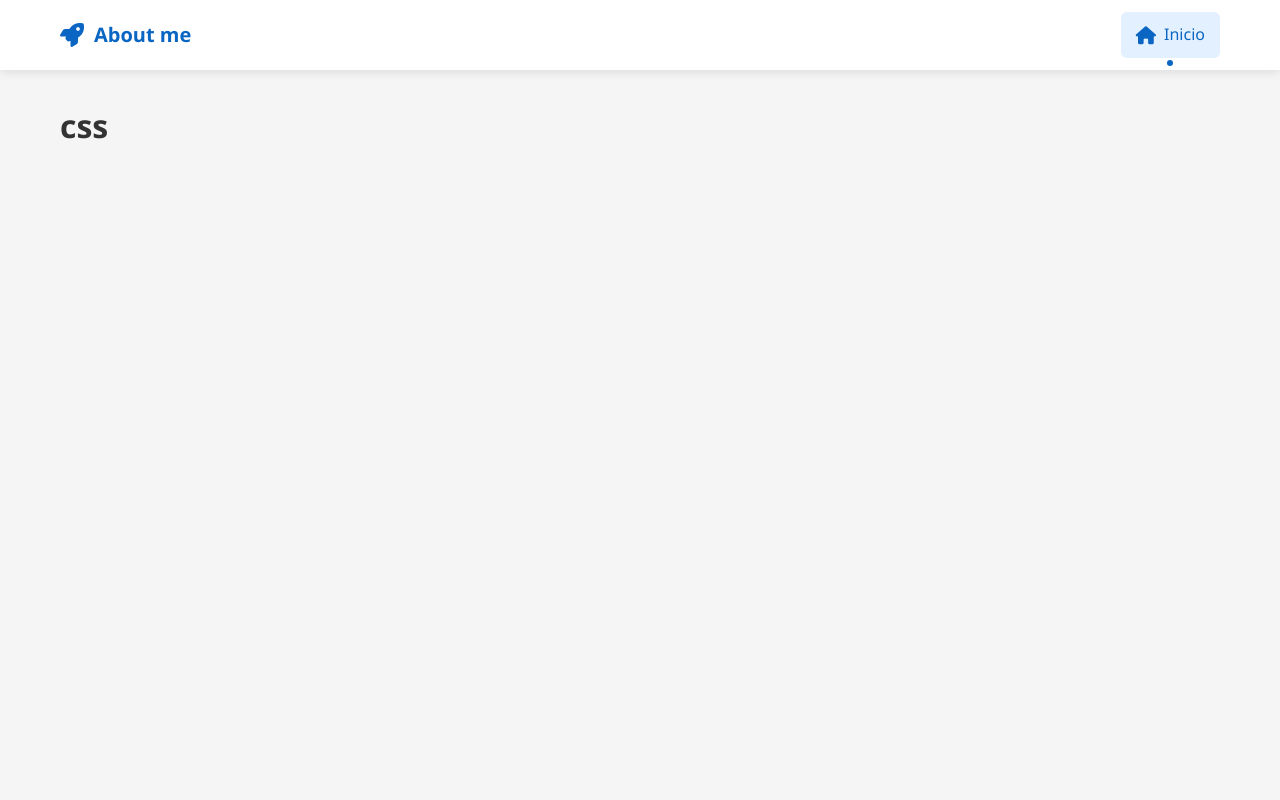
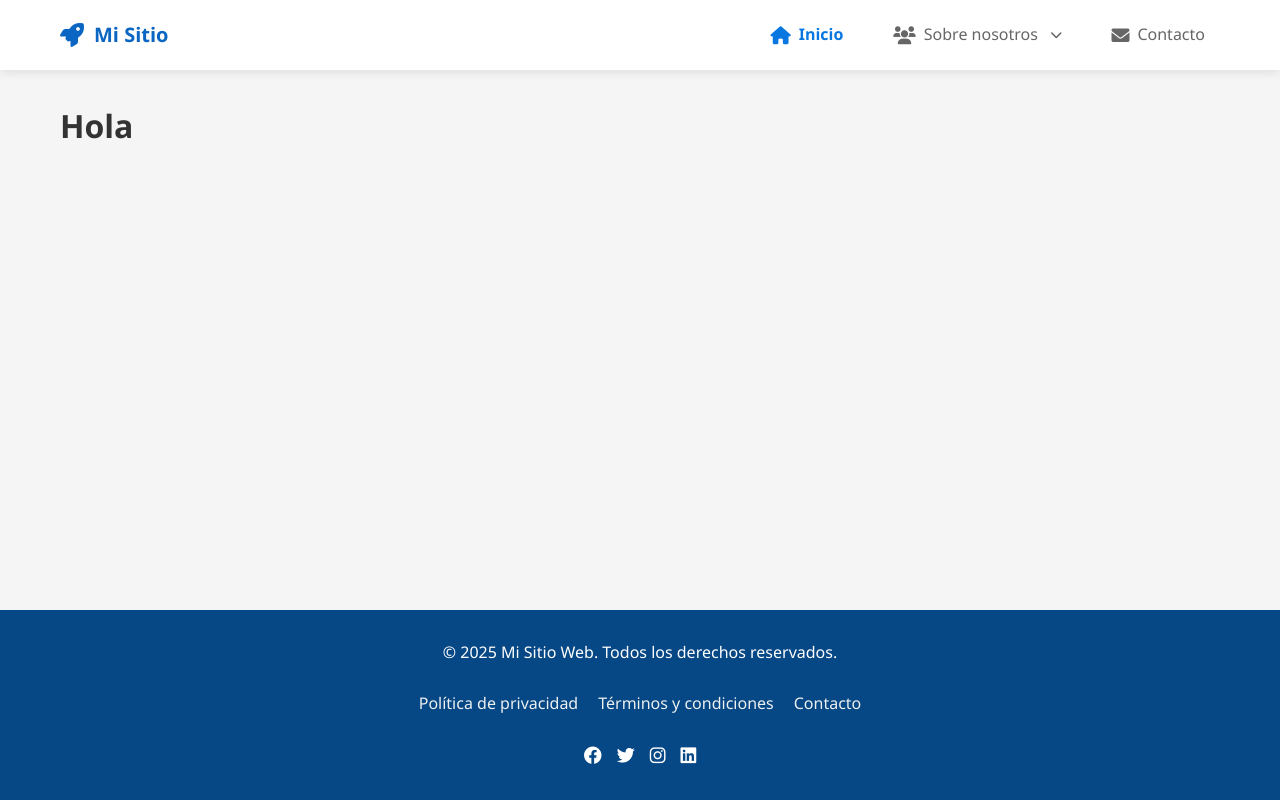
Before and after one commit to julian20palacios/PolarisWear, a Flask app: page /inicio/ in a window 1280 px wide. Run offline with Flask 3, Linux system fonts and the light colour scheme.

Commit message:
modificaciones de la barra de navegacion

```diff
--- a/static/css/navbar.css
+++ b/static/css/navbar.css
@@ -8,9 +7,9 @@
     --card-shadow: 0 2px 8px rgba(0, 0, 0, 0.1);
     --transition: all 0.3s ease;
     --navbar-height: 70px;
+    --active-color: #0877df;
 }
 
-/* Base Styles */
 * {
     margin: 0;
     padding: 0;
@@ -23,6 +22,9 @@ body {
     line-height: 1.6;
     background-color: #f5f5f5;
     padding-top: var(--navbar-height);
+    display: flex;
+    flex-direction: column;
+    min-height: 100vh;
 }
 
 a {
@@ -65,10 +66,6 @@ a {
 
 .brand-icon {
     font-size: 24px;
-    transition: var(--transition);
-}
-
-.brand-text {
     transition: var(--transition);
 }
 
@@ -106,10 +103,6 @@ a {
     transition: var(--transition);
 }
 
-.nav-text {
-    transition: var(--transition);
-}
-
 .nav-link:hover {
     color: var(--primary-color);
     background-color: #e3f0ff;
@@ -119,24 +112,83 @@ a {
     transform: scale(1.1);
 }
 
+/* Active link style */
 .nav-link.active {
+    color: var(--active-color);
+    font-weight: 600;
+}
+
+.nav-link.active .nav-icon {
+    color: var(--active-color);
+}
+
+.dropdown-menu {
+    position: absolute;
+    top: 100%;
+    left: 0;
+    width: 220px;
+    background-color: white;
+    border-radius: 8px;
+    box-shadow: var(--card-shadow);
+    list-style: none;
+    padding: 10px 0;
+    opacity: 0;
+    visibility: hidden;
+    transform: translateY(10px);
+    transition: var(--transition);
+    z-index: 1001;
+}
+
+.dropdown:hover .dropdown-menu {
+    opacity: 1;
+    visibility: visible;
+    transform: translateY(0);
+}
+
+.dropdown-item {
+    padding: 5px 0;
+}
+
+.dropdown-link {
+    display: flex;
+    align-items: center;
+    gap: 10px;
+    padding: 8px 20px;
+    color: var(--text-light);
+    transition: var(--transition);
+}
+
+.dropdown-icon {
+    font-size: 16px;
+    color: var(--primary-color);
+    width: 20px;
+    text-align: center;
+}
+
+.dropdown-link:hover {
     color: var(--primary-color);
     background-color: #e3f0ff;
 }
 
-.nav-link.active::after {
-    content: '';
-    position: absolute;
-    bottom: -8px;
-    left: 50%;
-    transform: translateX(-50%);
-    width: 6px;
-    height: 6px;
-    border-radius: 50%;
-    background-color: var(--primary-color);
+.dropdown-link.active {
+    color: var(--active-color);
+    font-weight: 600;
 }
 
-/* Mobile Menu Toggle */
+.dropdown-link.active .dropdown-icon {
+    color: var(--active-color);
+}
+
+.dropdown-arrow {
+    font-size: 12px;
+    margin-left: 5px;
+    transition: var(--transition);
+}
+
+.dropdown:hover .dropdown-arrow {
+    transform: rotate(180deg);
+}
+
 .navbar-toggle {
     display: none;
     flex-direction: column;
@@ -155,15 +207,66 @@ a {
     transition: var(--transition);
 }
 
-/* Main Content */
 .main-content {
     max-width: 1200px;
-    margin: 0 auto;
-    padding: 30px 20px;
-    min-height: calc(100vh - var(--navbar-height));
+    margin: 30px auto;
+    padding: 0 20px;
+    flex: 1;
+    width: 100%;
 }
 
-/* Responsive Design */
+.site-footer {
+    background-color: #064785;
+    color: white;
+    padding: 30px 0;
+    margin-top: auto;
+}
+
+.footer-container {
+    max-width: 1200px;
+    margin: 0 auto;
+    padding: 0 20px;
+}
+
+.footer-content {
+    display: flex;
+    flex-direction: column;
+    align-items: center;
+    text-align: center;
+    gap: 15px;
+}
+
+.footer-links {
+    display: flex;
+    gap: 20px;
+    margin: 10px 0;
+}
+
+.footer-links a {
+    color: #ecf0f1;
+    transition: var(--transition);
+}
+
+.footer-links a:hover {
+    color: #b3d4ff;
+}
+
+.social-icons {
+    display: flex;
+    gap: 15px;
+}
+
+.social-icons a {
+    color: white;
+    font-size: 18px;
+    transition: var(--transition);
+}
+
+.social-icons a:hover {
+    color: #b3d4ff;
+    transform: translateY(-3px);
+}
+
 @media (max-width: 768px) {
     .navbar-toggle {
         display: flex;
--- a/templates/index.html
+++ b/templates/index.html
@@ -1,9 +1,7 @@
 {% extends "navbar.html" %}
-{% block title %}Titulo{% endblock %}
+
+{% block title %}Inicio - Mi Sitio{% endblock %}
+
 {% block content %}
-
-<script src="/static/js/inicio.js"></script>
-<link rel="stylesheet" href="/static/css/index.css">
-<h1>css</h1>
-
+<h1>Hola</h1>
 {% endblock %}
--- a/templates/navbar.html
+++ b/templates/navbar.html
@@ -6,13 +6,14 @@
     <title>{% block title %}{% endblock %}</title>
     <link rel="stylesheet" href="https://cdnjs.cloudflare.com/ajax/libs/font-awesome/6.0.0-beta3/css/all.min.css">
     <link rel="stylesheet" href="/static/css/navbar.css">
+    {% block extra_css %}{% endblock %}
 </head>
 <body>
     <nav class="navbar">
         <div class="navbar-container">
             <a href="/inicio/" class="navbar-brand">
                 <i class="fas fa-rocket brand-icon"></i>
-                <span class="brand-text">About me</span>
+                <span class="brand-text">Mi Sitio</span>
             </a>
             <div id="mobile-menu" class="navbar-toggle">
                 <span class="toggle-bar"></span>
@@ -26,12 +27,67 @@
                         <span class="nav-text">Inicio</span>
                     </a>
                 </li>
+                <li class="nav-item dropdown">
+                    <a href="#" class="nav-link dropdown-toggle">
+                        <i class="fas fa-users nav-icon"></i>
+                        <span class="nav-text">Sobre nosotros</span>
+                        <i class="fas fa-chevron-down dropdown-arrow"></i>
+                    </a>
+                    <ul class="dropdown-menu">
+                        <li class="dropdown-item">
+                            <a href="/quienes-somos/" class="dropdown-link">
+                                <i class="fas fa-question-circle dropdown-icon"></i>
+                                <span>Quiénes somos</span>
+                            </a>
+                        </li>
+                        <li class="dropdown-item">
+                            <a href="/que-hacemos/" class="dropdown-link">
+                                <i class="fas fa-tasks dropdown-icon"></i>
+                                <span>Qué hacemos</span>
+                            </a>
+                        </li>
+                        <li class="dropdown-item">
+                            <a href="/hace-cuanto/" class="dropdown-link">
+                                <i class="fas fa-clock dropdown-icon"></i>
+                                <span>Hace cuánto estamos</span>
+                            </a>
+                        </li>
+                    </ul>
+                </li>
+                <li class="nav-item">
+                    <a href="/contacto/" class="nav-link">
+                        <i class="fas fa-envelope nav-icon"></i>
+                        <span class="nav-text">Contacto</span>
+                    </a>
+                </li>
             </ul>
         </div>
     </nav>
+
     <div class="main-content">
         {% block content %}{% endblock %}
     </div>
+
+    <footer class="site-footer">
+        <div class="footer-container">
+            <div class="footer-content">
+                <p>&copy; <span id="current-year"></span> Mi Sitio Web. Todos los derechos reservados.</p>
+                <div class="footer-links">
+                    <a href="/politica-privacidad/">Política de privacidad</a>
+                    <a href="/terminos-condiciones/">Términos y condiciones</a>
+                    <a href="/contacto/">Contacto</a>
+                </div>
+                <div class="social-icons">
+                    <a href="#"><i class="fab fa-facebook"></i></a>
+                    <a href="#"><i class="fab fa-twitter"></i></a>
+                    <a href="#"><i class="fab fa-instagram"></i></a>
+                    <a href="#"><i class="fab fa-linkedin"></i></a>
+                </div>
+            </div>
+        </div>
+    </footer>
+
     <script src="/static/js/navbar.js"></script>
+    {% block extra_js %}{% endblock %}
 </body>
 </html>
```
Also changed, not shown: other parts of static/css/navbar.css (+15 -11 lines), static/js/navbar.js (+52 -22 lines).
